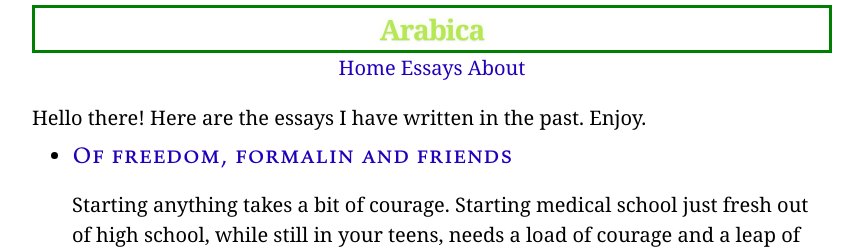
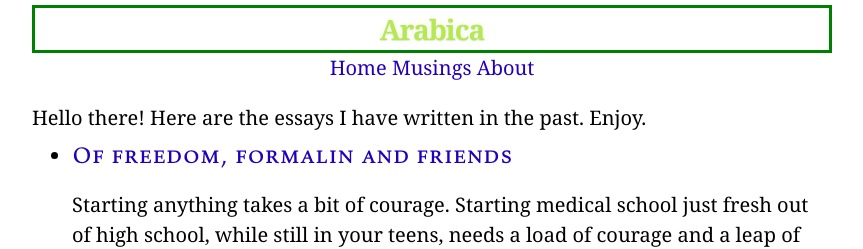
Before and after one commit to habasweiny/habasweiny.github.io, a Jekyll site: the page built from index.html, in a window 1280 px wide. Shown: the top 249 px of the page, without its empty margins (208-1071 px from the left). Built offline with Jekyll 4.4.1, drawn with Linux system fonts in a browser that asks for light colours.

Commit message:
Update navigation.yml

```diff
--- a/_data/navigation.yml
+++ b/_data/navigation.yml
@@ -1,6 +1,6 @@
 - name: Home
   link: /
-- name: Essays
+- name: Musings
   link: /essays.html
 - name: About
   link: /about.html
```
